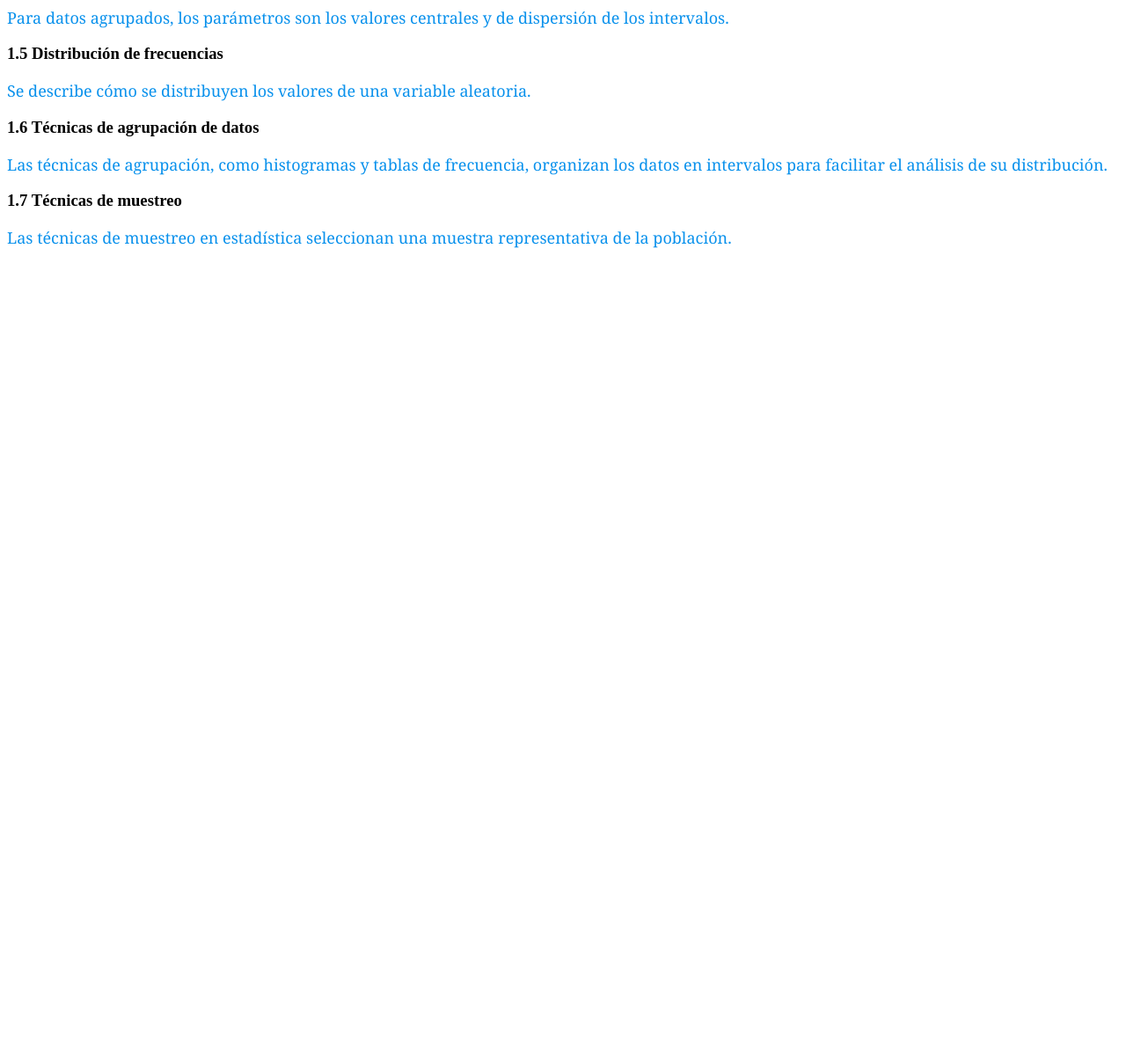
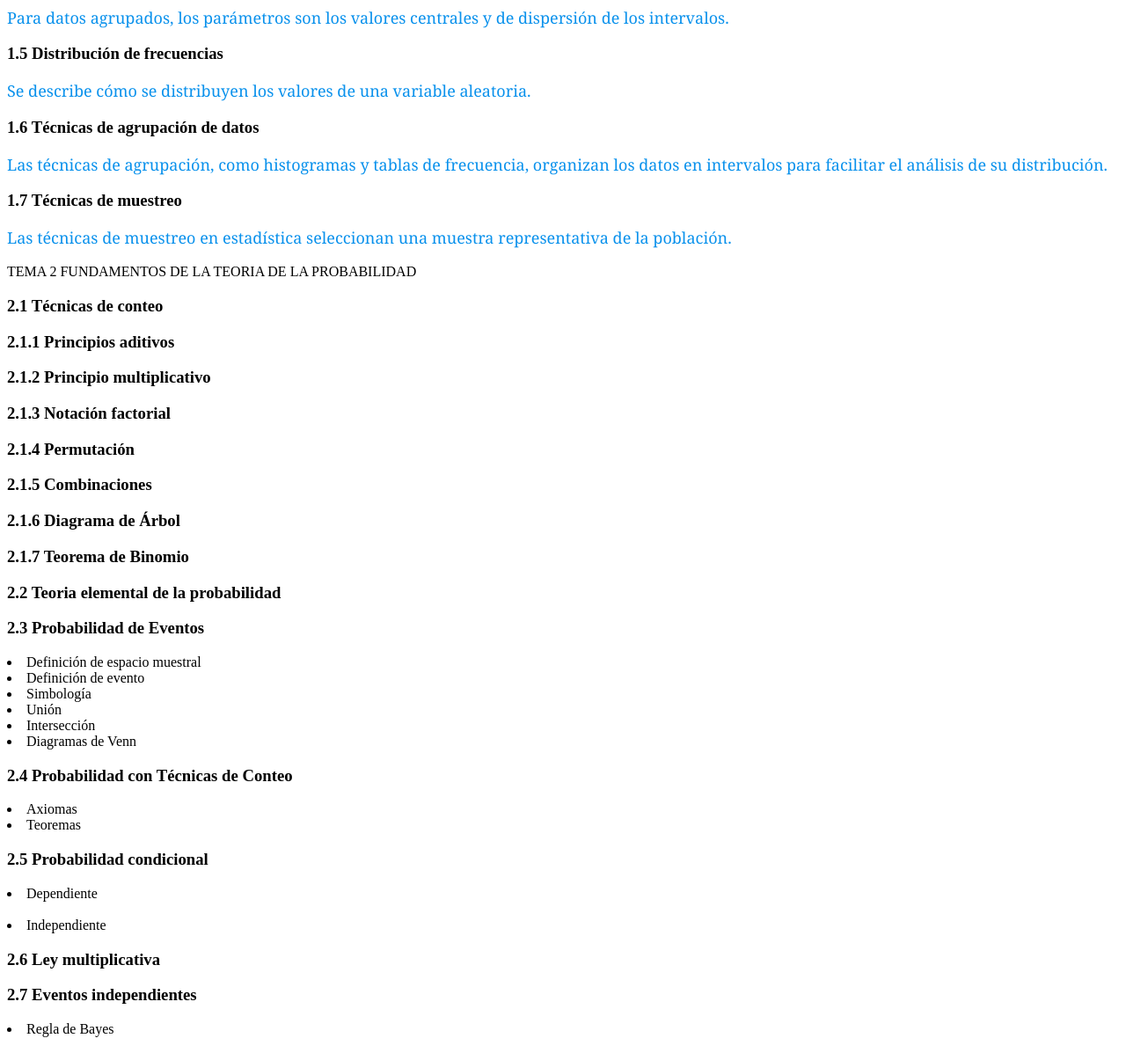
Before and after one commit to mariatics/temarioPE, a plain HTML site: page index.html in a window 1280 px wide. Shown: the part 1991-3188 px from the top of the page at 88% size. Before the commit the page ends 2291 px from the top, so only its background shows below. Drawn offline with Linux system fonts and the light colour scheme.

Commit message:
agregue contenido

```diff
--- a/index.html
+++ b/index.html
@@ -76,3 +76,42 @@
 <H3>1.7 Técnicas de muestreo</H3>
 <p>Las técnicas de muestreo en estadística seleccionan una muestra representativa de la población.</p>
 <p> </p>
+<p1>TEMA 2 FUNDAMENTOS DE LA TEORIA DE LA PROBABILIDAD</p1>
+<H3>2.1 Técnicas de conteo</H3>
+<p></p>
+<H3>2.1.1 Principios aditivos</H3>
+<p></p>
+<H3>2.1.2 Principio multiplicativo</H3>
+<p></p>
+<H3>2.1.3 Notación factorial</H3>
+<p></p>
+<H3>2.1.4 Permutación</H3>
+<p></p>
+<H3>2.1.5 Combinaciones</H3>
+<p></p>
+<H3>2.1.6 Diagrama de Árbol</H3>
+<p></p>
+<H3>2.1.7 Teorema de Binomio</H3>
+<p></p>
+<H3>2.2 Teoria elemental de la probabilidad</H3>
+<p></p>
+<H3>2.3 Probabilidad de Eventos</H3>
+<li>Definición de espacio muestral</li>
+<li>Definición de evento</li>
+<li>Simbología</li>
+<li>Unión</li>
+<li>Intersección</li>
+<li>Diagramas de Venn</li>
+<H3>2.4 Probabilidad con Técnicas de Conteo </H3>
+<li>Axiomas</li>
+<li>Teoremas</li>
+<H3>2.5 Probabilidad condicional</H3>
+<li>Dependiente</li>
+<p></p>
+<li>Independiente</li>
+<p></p>
+<H3>2.6 Ley multiplicativa</H3>
+<p></p>
+<H3>2.7 Eventos independientes </H3>
+<li>Regla de Bayes</li>
+<p> </p>
```
